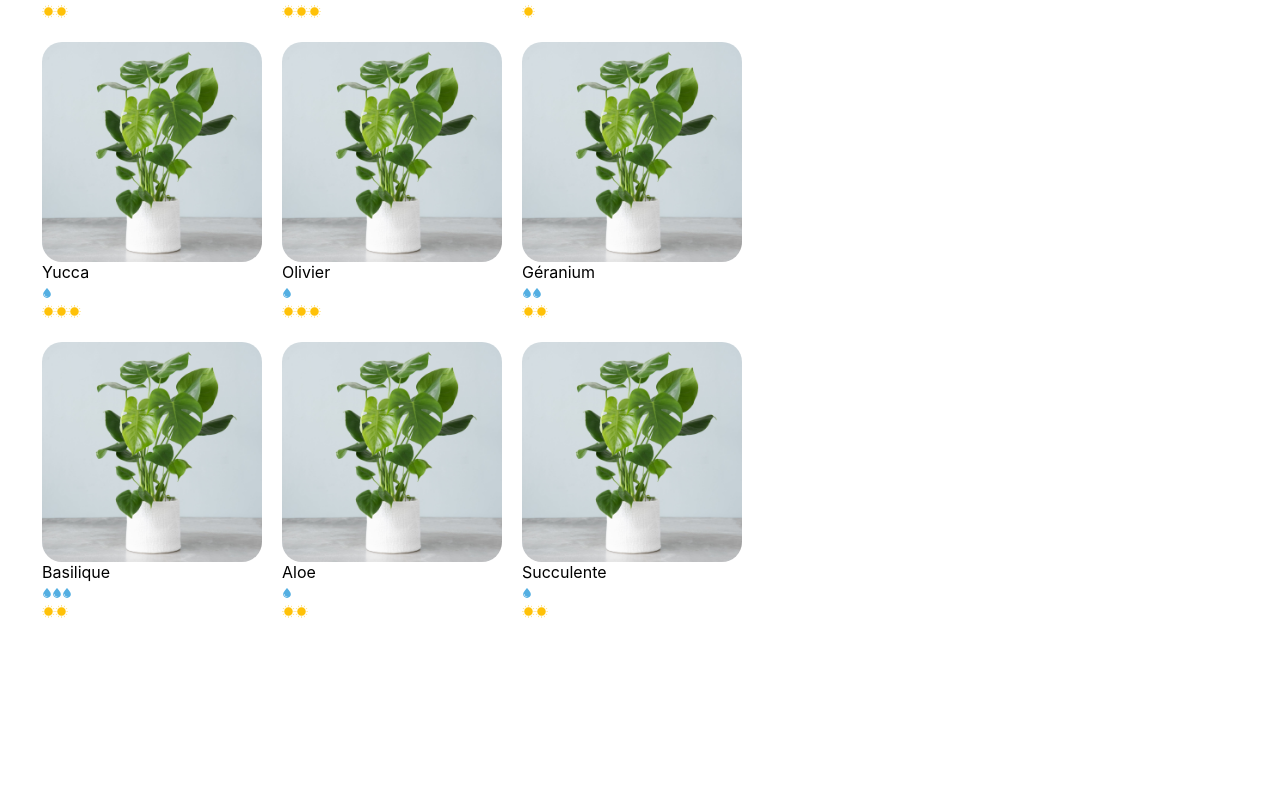
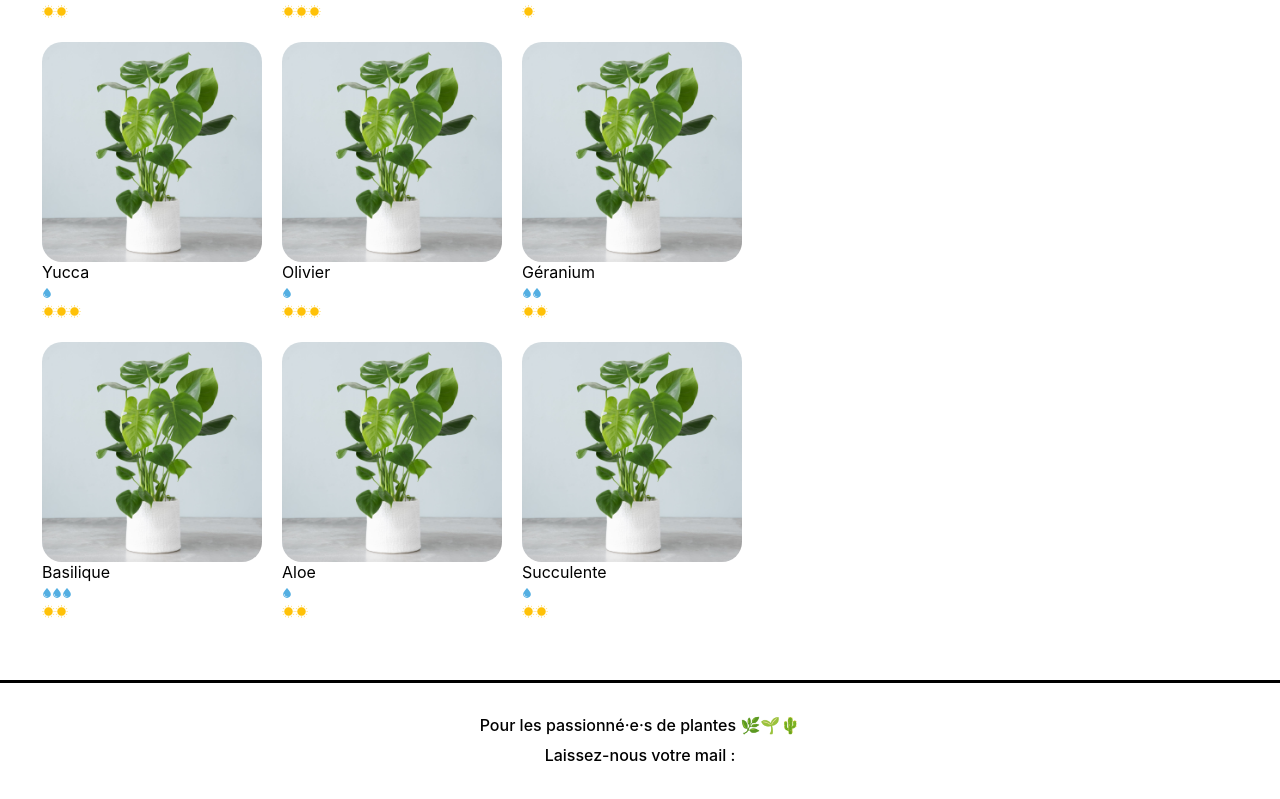
Before and after one commit to PradermN/La-maison-jungle, a React (Create React App) app: page / in a window 1280 px wide. Shown: the part 770-1569 px from the top of the page. Before the commit the page ends 1450 px from the top, so only its background shows below. Built offline with nearby package versions, Linux system fonts and the light colour scheme.

Commit message:
Ajout de handleclick dans plantItem

```diff
--- a/src/App.js
+++ b/src/App.js
@@ -1,5 +1,6 @@
 import Banner from './components/Banner';
 import Cart from './components/Cart';
+import Footer from './components/Footer';
 import ShoppingList from './components/ShoppingList';
 
 function App() {
@@ -9,6 +10,7 @@ function App() {
       <Banner></Banner>
       <Cart></Cart>
       <ShoppingList></ShoppingList>
+      <Footer></Footer>
 
     </div>
   );
--- /dev/null
+++ b/src/components/Footer.js
@@ -0,0 +1,20 @@
+import React from "react";
+
+import { useState } from "react";
+
+import '../styles/Footer.css'
+
+export default function Footer(){
+
+    const [inputValue, setInputValue] = useState('')
+
+    return(
+
+        <footer className='lmj-footer'>
+			<div className='lmj-footer-elem'>
+				Pour les passionné·e·s de plantes 🌿🌱🌵
+			</div>
+			<div className='lmj-footer-elem'>Laissez-nous votre mail :</div>
+		</footer>
+    )
+}
--- a/src/components/PlantItem.js
+++ b/src/components/PlantItem.js
@@ -1,11 +1,17 @@
 import CareScale from './CareScale'
 import '../styles/PlantItem.css'
 
+
+function handleClick(plantName) {
+	alert(`Vous voulez acheter 1 ${plantName}? Très bon choix 🌱✨`)
+}
+
 export default function PlantItem({ id, cover, name, water, light }) {
 	return (
-		<li key={id} className='lmj-plant-item'>
+		<li key={id} className='lmj-plant-item' onClick={() => handleClick(name)}>
 
             {/* Cover a la valeur monstera partout et c'est le nom de l'image de la plante*/}
+
 			<img className='lmj-plant-item-cover' src={cover} alt={`${name} cover`} />
 			{name}
 
--- /dev/null
+++ b/src/styles/Footer.css
@@ -0,0 +1,14 @@
+.lmj-footer {
+	color: black;
+	padding: 32px;
+	border-top: solid 3px black;
+	display: flex;
+	justify-content: flex-start;
+	flex-direction: column;
+	align-items: center;
+	font-weight: 500;
+}
+
+.lmj-footer-elem {
+	margin-bottom: 10px;
+}
```
